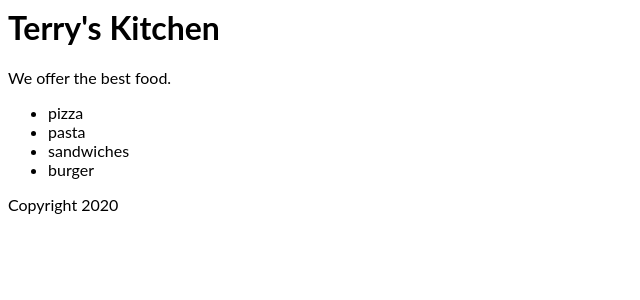
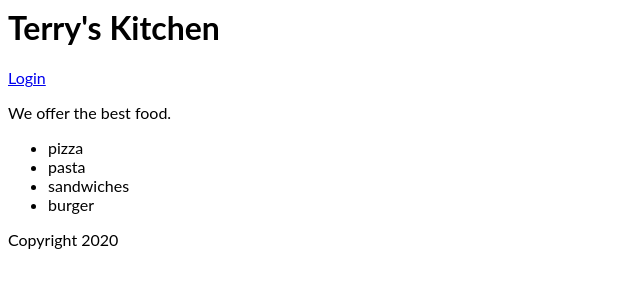
Before and after one commit to lvterry/react-essentials, a React (Create React App) app: page / in a window 1280 px wide. Shown: the top 300 px of the page, without its empty margins (0-640 px from the left). Built offline with nearby package versions, Linux system fonts and the light colour scheme.

Commit message:
conditional rendering

```diff
--- a/src/App.js
+++ b/src/App.js
@@ -6,6 +6,22 @@ function Header(props) {
     <header>
       <h1>{props.name}'s Kitchen</h1>
     </header>
+  );
+}
+
+function LoginLink() {
+  return (<a href="#">Login</a>)
+}
+
+function WelcomeMessage(props) {
+  return (<p>Welcome, {props.username}</p>)
+}
+
+function UserInfo(props) {
+  return (
+    <>
+      {props.auth ? <WelcomeMessage username="Terry" /> : <LoginLink />}
+    </>
   );
 }
 
@@ -33,6 +49,7 @@ export default function App() {
   return (
     <>
       <Header name="Terry" />
+      <UserInfo auth={false} />
       <Main dishes={dishObjects} />
       <Footer year={new Date().getFullYear()} />
     </>
```
